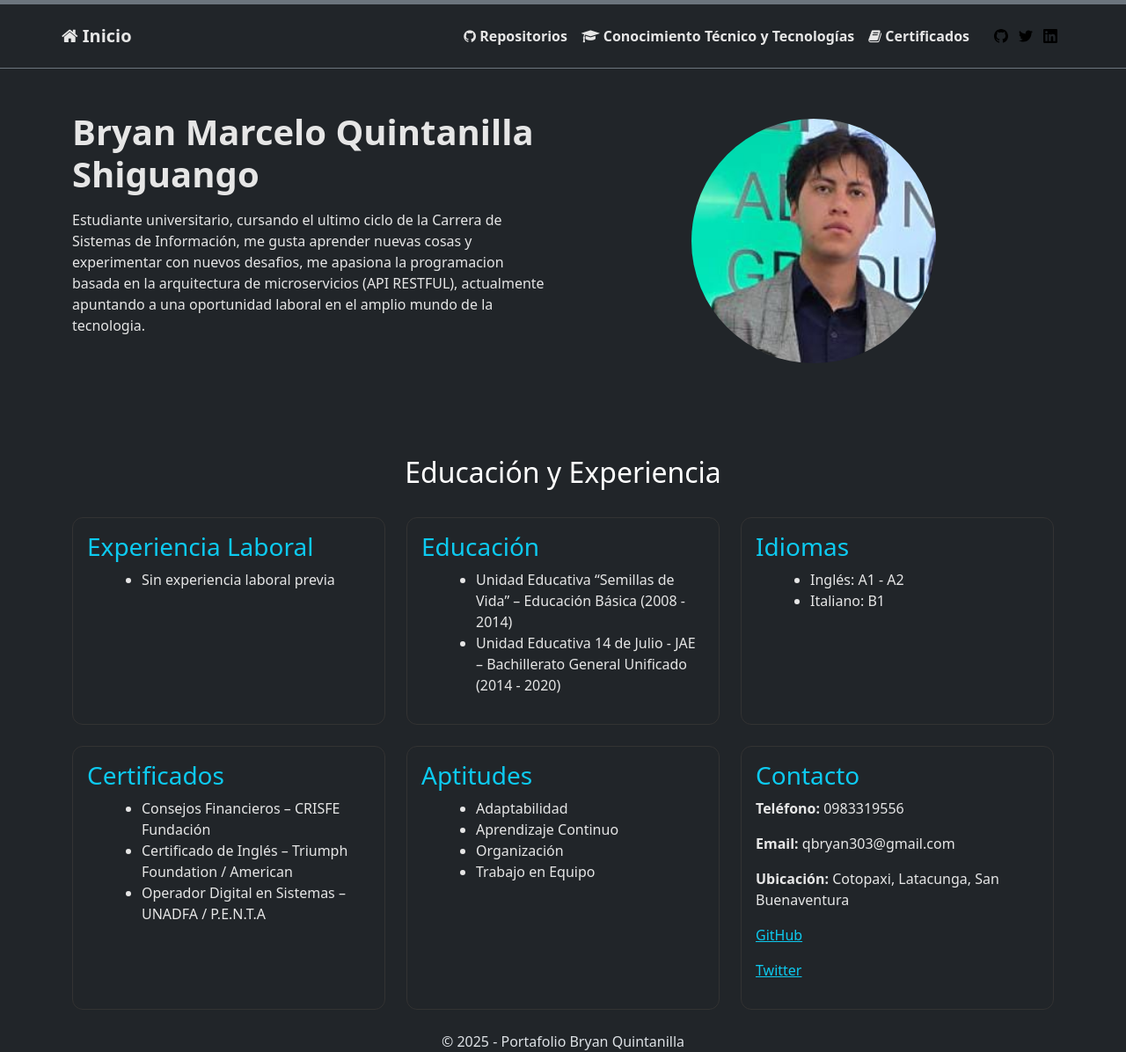
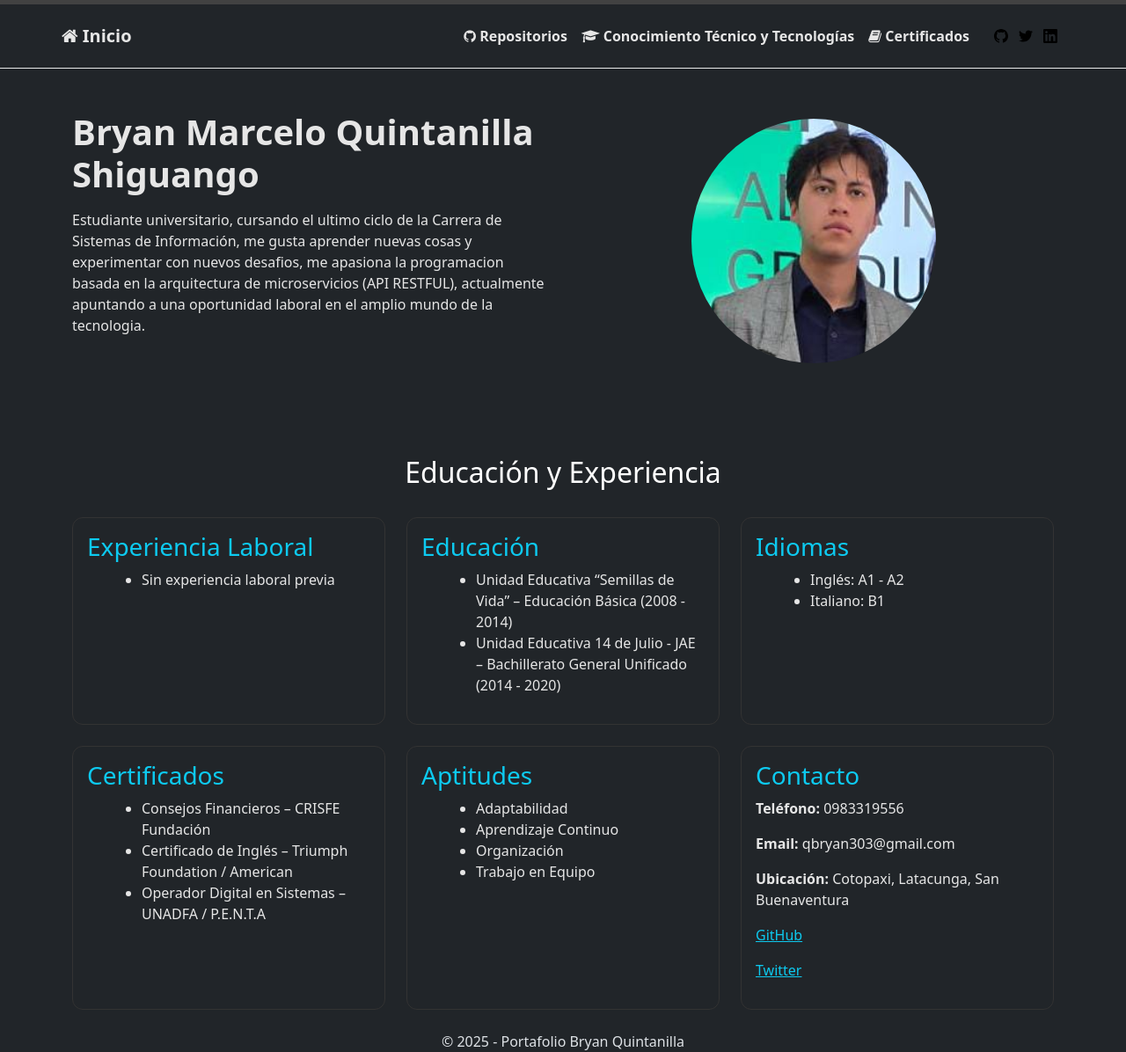
Before and after one commit to Vintailsz/Bryan-Quintanilla-Portfolio, a Jekyll site: the page built from index.html, in a window 1280 px wide and 1196 px high. Shown: the whole window at 88% size. Built offline with Jekyll 4.4.1, drawn with Linux system fonts in a browser that asks for light colours.

Commit message:
arreglado bt5 otra vez ya la ultima xd

```diff
--- a/_includes/header.html
+++ b/_includes/header.html
@@ -1,4 +1,4 @@
-<header class="site-header bg-dark border-bottom border-secondary sticky-top">
+<header class="site-header bg-dark sticky-top">
   <nav class="navbar navbar-expand-lg navbar-dark container py-3">
 
     <a class="navbar-brand fw-bold" href="index.html">
```
Also changed, not shown: assets/main.css (line endings or trailing spaces).
